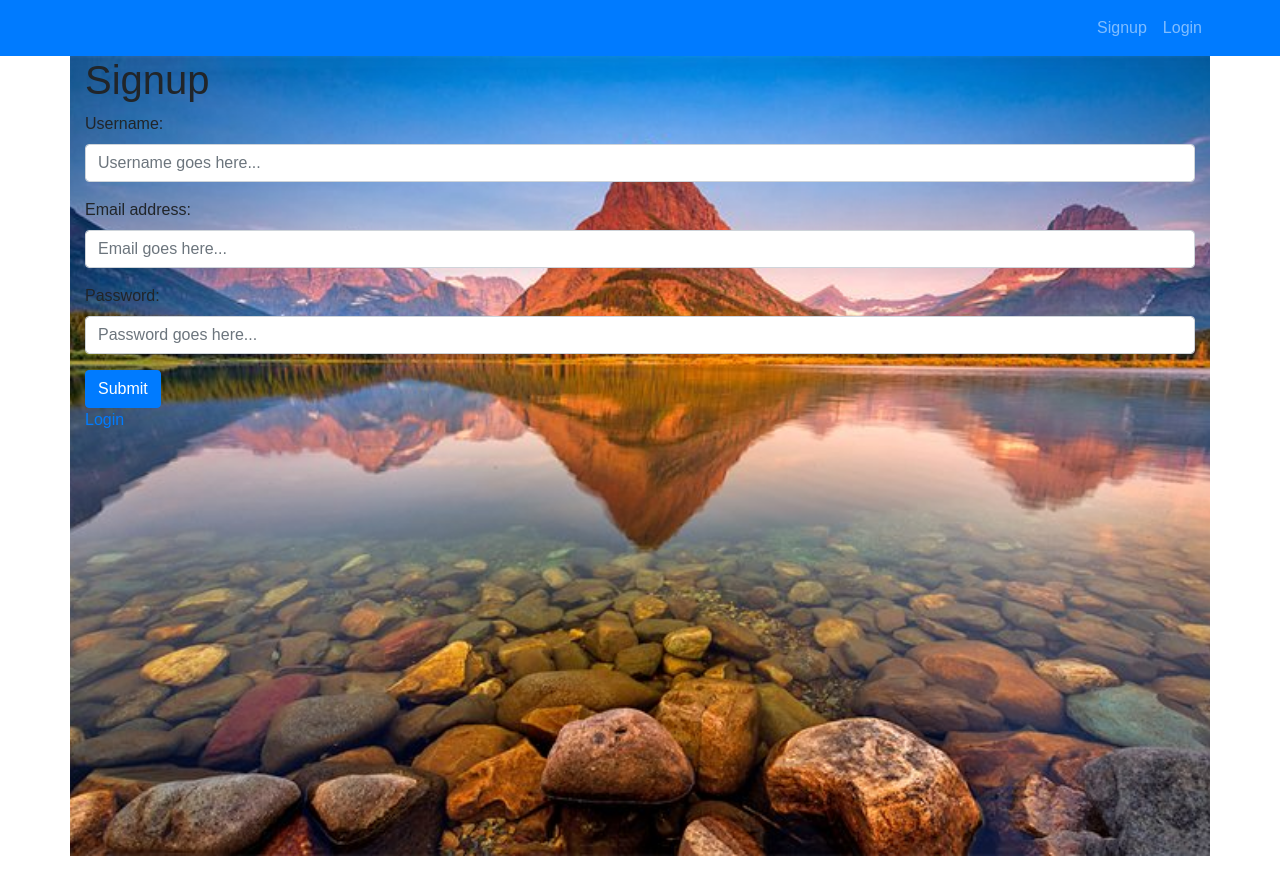
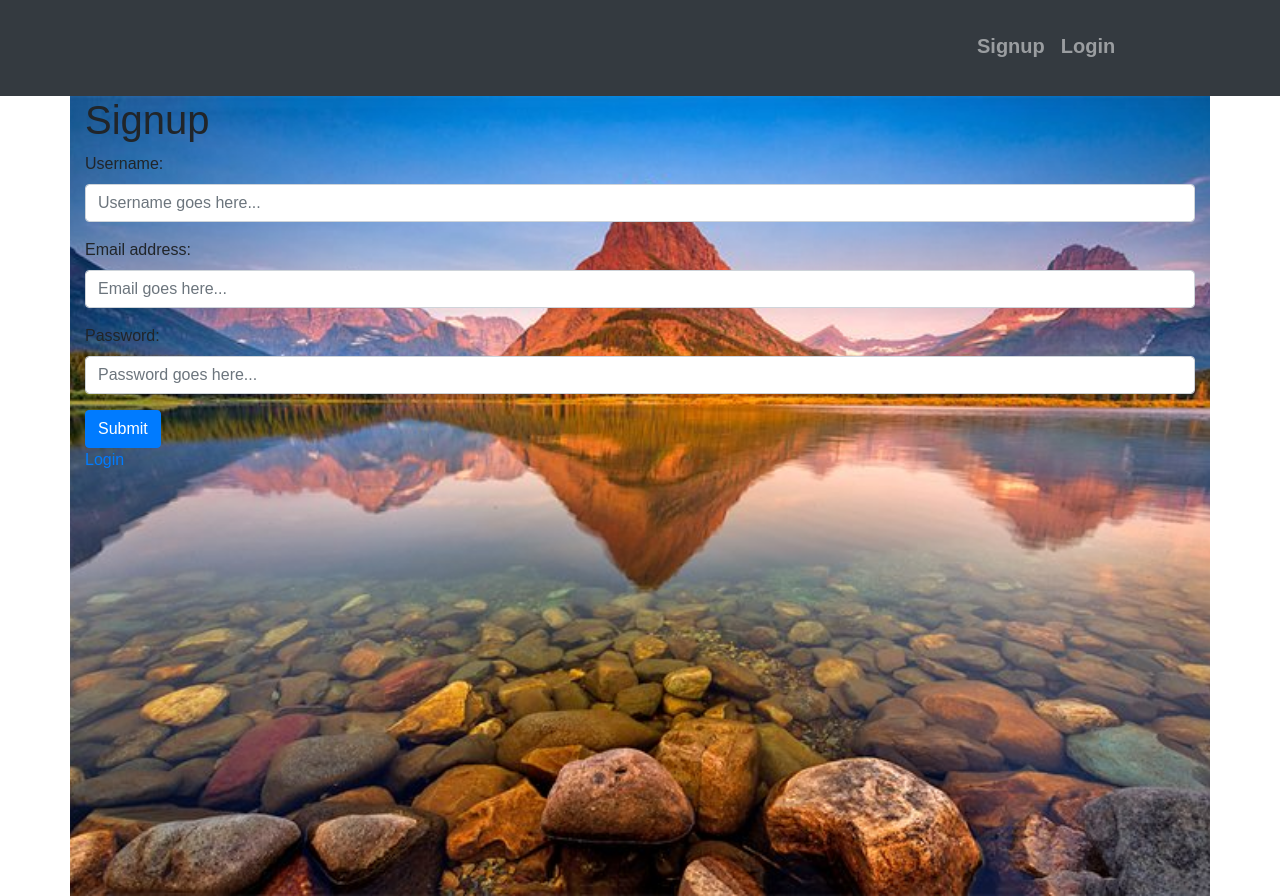
Before and after one commit to hferris/trailify, a React (Create React App) app in the folder client/: page /signup in a window 1280 px wide. Before the commit the page ends 856 px from the top, so only its background shows below. Built offline with nearby package versions, Linux system fonts and the light colour scheme.

Commit message:
Navbar css

```diff
--- a/client/src/components/Navbar/Navbar.js
+++ b/client/src/components/Navbar/Navbar.js
@@ -1,6 +1,26 @@
 import React from "react";
 import { Link } from "react-router-dom";
 import { useAuth } from "../../utils/auth";
+
+const styles = {
+  height: "10vh",
+  width: "20vw",
+  padding: "15px",
+  fontFamily: "Arial",
+
+
+
+};
+
+const backStyles = {
+  fontSize: 20,
+  fontWeight: "bold",
+
+};
+
+const navStyles = {
+  backgroundColor: "#F0550D ",
+};
 
 const createLink = ({ text, to, ...rest }) => {
   const className = "nav-link";
@@ -36,7 +56,7 @@ function NavLinks() {
     links.push({ text: "Login", to: "/login" });
   }
   return (
-    <ul className="navbar-nav">
+    <ul style={styles} className="navbar-nav">
       {links.map((link, i) => (
         <li key={i} className="nav-item">
           {createLink(link)}
@@ -48,10 +68,9 @@ function NavLinks() {
 
 function Navbar() {
   return (
-    <nav className="navbar navbar-expand navbar-dark bg-primary">
-      <div className="container">
+    <nav style={navStyles}className="navbar navbar-expand navbar-dark bg-dark green">
+      <div style={backStyles} className="container">
         <Link className="navbar-brand" to="/">
-          {/* Parkify */}
         </Link>
         <NavLinks />
       </div>
```
